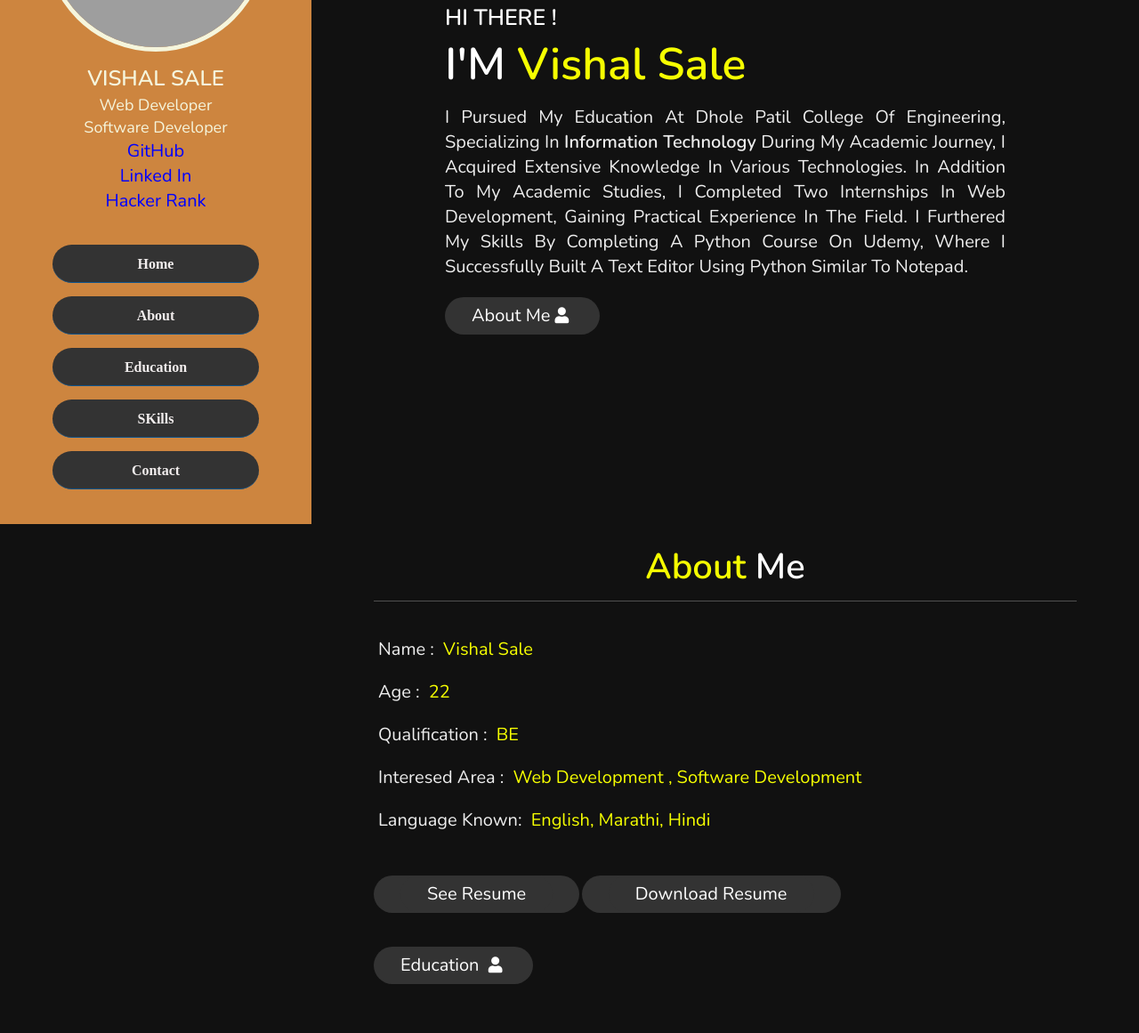
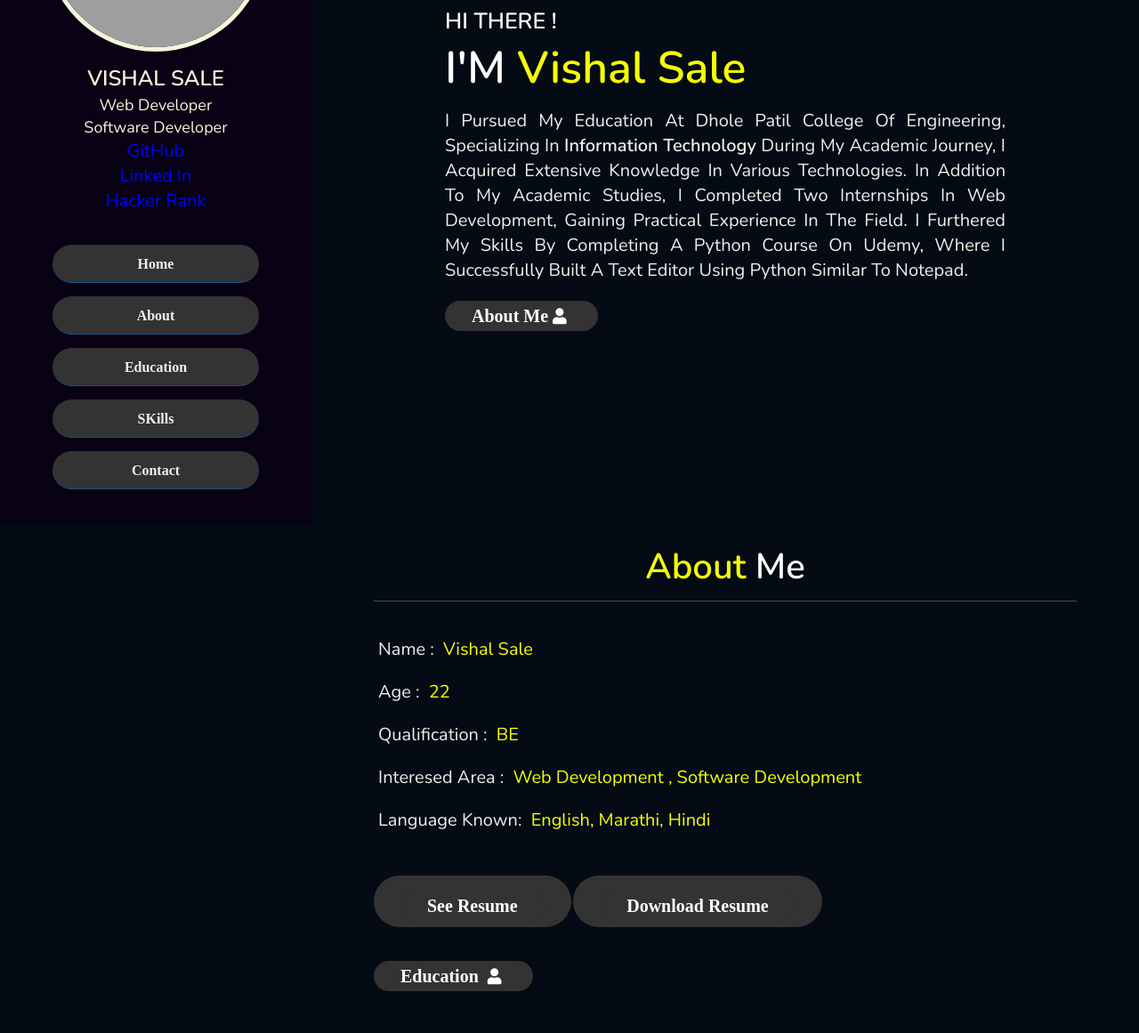
Before and after one commit to VishalSale/About-Me, a plain HTML site: page index.html in a window 1280 px wide. Shown: the part 211-1372 px from the top of the page at 89% size. Drawn offline with nearby package versions, Linux system fonts and the light colour scheme; grey boxes are pictures that could not be loaded.

Commit message:
bg color change

```diff
--- a/index.html
+++ b/index.html
@@ -52,7 +52,7 @@
         I completed two internships in web development, gaining practical experience in the field.
         I furthered my skills by completing a Python course on Udemy, where I successfully built a text editor using Python similar to Notepad.
     </p>
-    <a href="#about"><button class="btn">about me<i class="fas fa-user"></i></button></a>
+    <a href="#about"><button class="btn fas">about me<i class="fas fa-user"></i></button></a>
 
 </section>
 
@@ -73,10 +73,10 @@
         <h3> <span> Interesed Area : </span> Web Development , Software Development</h3>
         <h3> <span> language Known: </span> English, Marathi, Hindi </h3>
         <br><br>
-        <button class="btn"><a class="btn" target="_blank" href="https://drive.google.com/file/d/19iCPJE80gE8Fl3k4tBY0K42dH9_9njEE/view">See Resume</a></button>
-        <button class="btn"><a class="btn" href="Vishal Sale.pdf">Download Resume</a></button>
+        <button class="btn"><a class="btn fas" target="_blank" href="https://drive.google.com/file/d/19iCPJE80gE8Fl3k4tBY0K42dH9_9njEE/view">See Resume</a></button>
+        <button class="btn"><a class="btn fas" href="Vishal Sale.pdf">Download Resume</a></button>
         <br><br><br>
-        <a href="#education"><button class="btn">education <i class="fas fa-user"></i></button></a>
+        <a href="#education"><button class="btn fas">education <i class="fas fa-user"></i></button></a>
     </div>
 
 </div>
@@ -129,7 +129,7 @@
     </div>
     <br>
 
-    <a href="#skills"><button class="btn">Skills <i class="fas fa-user"></i></button></a>
+    <a href="#skills"><button class="btn fas">Skills <i class="fas fa-user"></i></button></a>
 
 </div>
 
--- a/style.css
+++ b/style.css
@@ -38,7 +38,7 @@ html::-webkit-scrollbar-thumb{
 }
 
 body{
-    background:#111;
+    background:#040b14;
     overflow-x: hidden;
     padding-left: 35rem;
 }
@@ -88,7 +88,7 @@ header{
     z-index: 1000;
     height: 100%;
     width:35rem;
-    background: peru;
+    background: #090114;
     align-items: center;
     justify-content: center;
     flex-flow: column;
```
